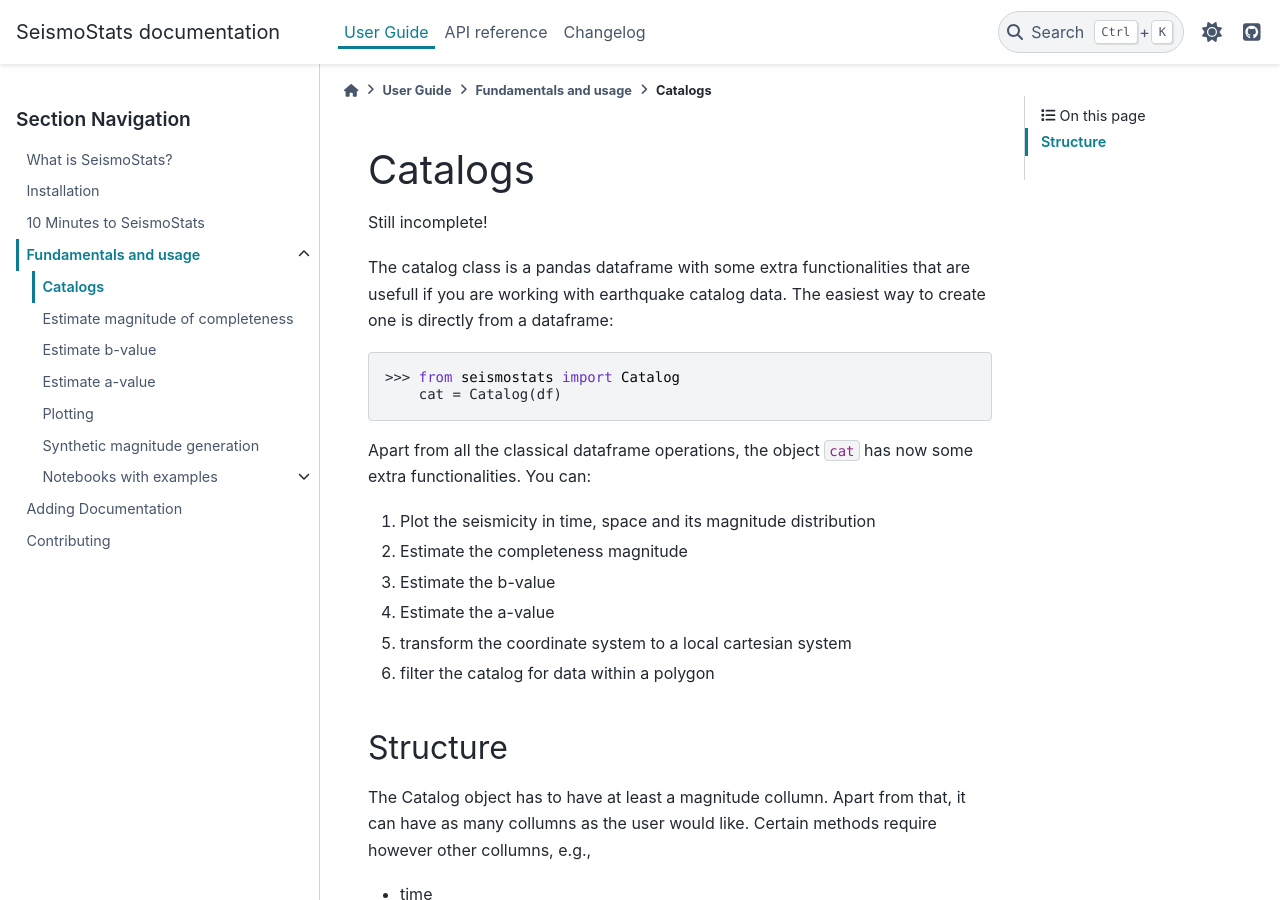
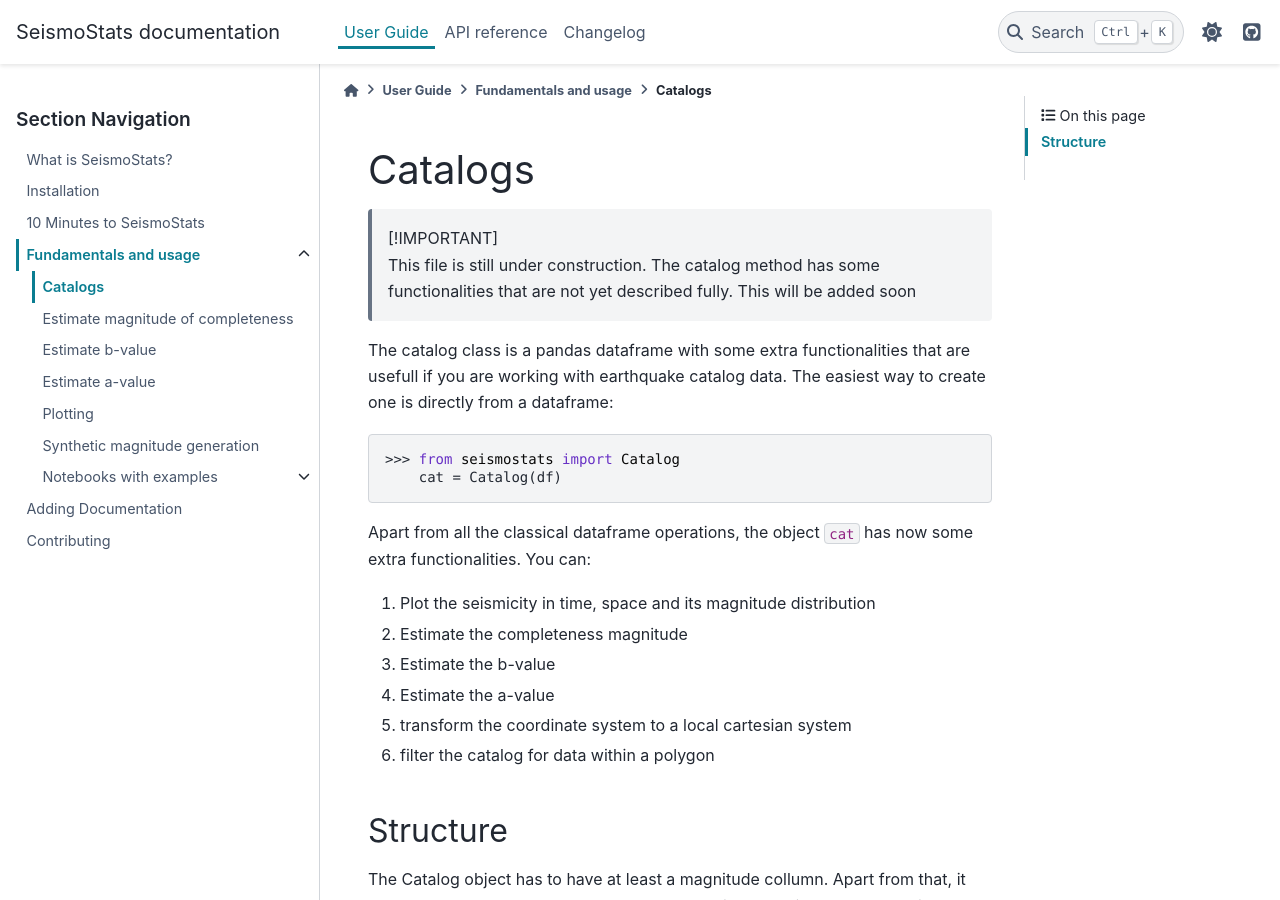
Before and after one commit to swiss-seismological-service/SeismoStats, a Sphinx documentation site: the page built from docs/source/user/catalogs.md, in a window 1280 px wide and 900 px high. Built offline with Sphinx 7.4.7 and the PyData theme 0.15.4, drawn with Linux system fonts in a browser that asks for light colours; pages that are not in the unit, such as notebooks, are missing from menus; the version number could not be read and is left out.

Commit message:
warning for catalog.md

```diff
--- a/docs/source/user/catalogs.md
+++ b/docs/source/user/catalogs.md
@@ -1,6 +1,7 @@
 # Catalogs
 
-Still incomplete!
+>[!IMPORTANT]
+>This file is still under construction. The catalog method has some functionalities that are not yet described fully. This will be added soon
 
 The catalog class is a pandas dataframe with some extra functionalities that are usefull if you are working with earthquake catalog data.
 The easiest way to create one is directly from a dataframe:
```
